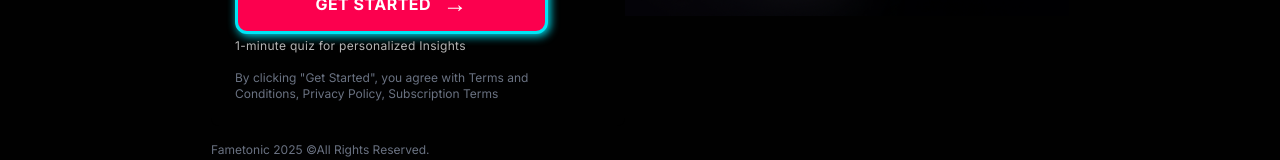
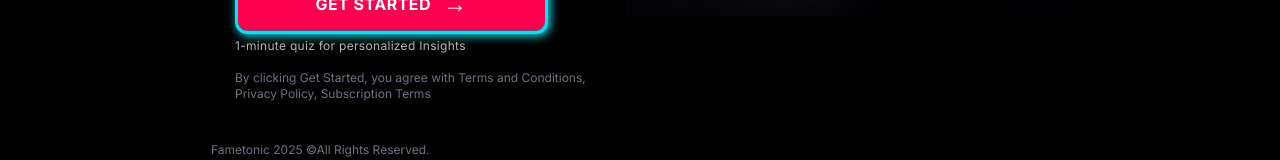
Before and after one commit to Arif-Ur-Rahman/netzet, a Next.js app: page / in a window 1280 px wide. Shown: the part 682-842 px from the top of the page. Built offline with nearby package versions, Linux system fonts and the light colour scheme.

Commit message:
removed build errors

```diff
--- a/app/page.tsx
+++ b/app/page.tsx
@@ -127,7 +127,7 @@ export default function Home() {
             </div>
 
             <p className="text-xs text-gray-500 mt-4 text-center md:text-left">
-              By clicking "Get Started", you agree with Terms and Conditions,
+              By clicking Get Started, you agree with Terms and Conditions,
               Privacy Policy, Subscription Terms
             </p>
           </div>
```
